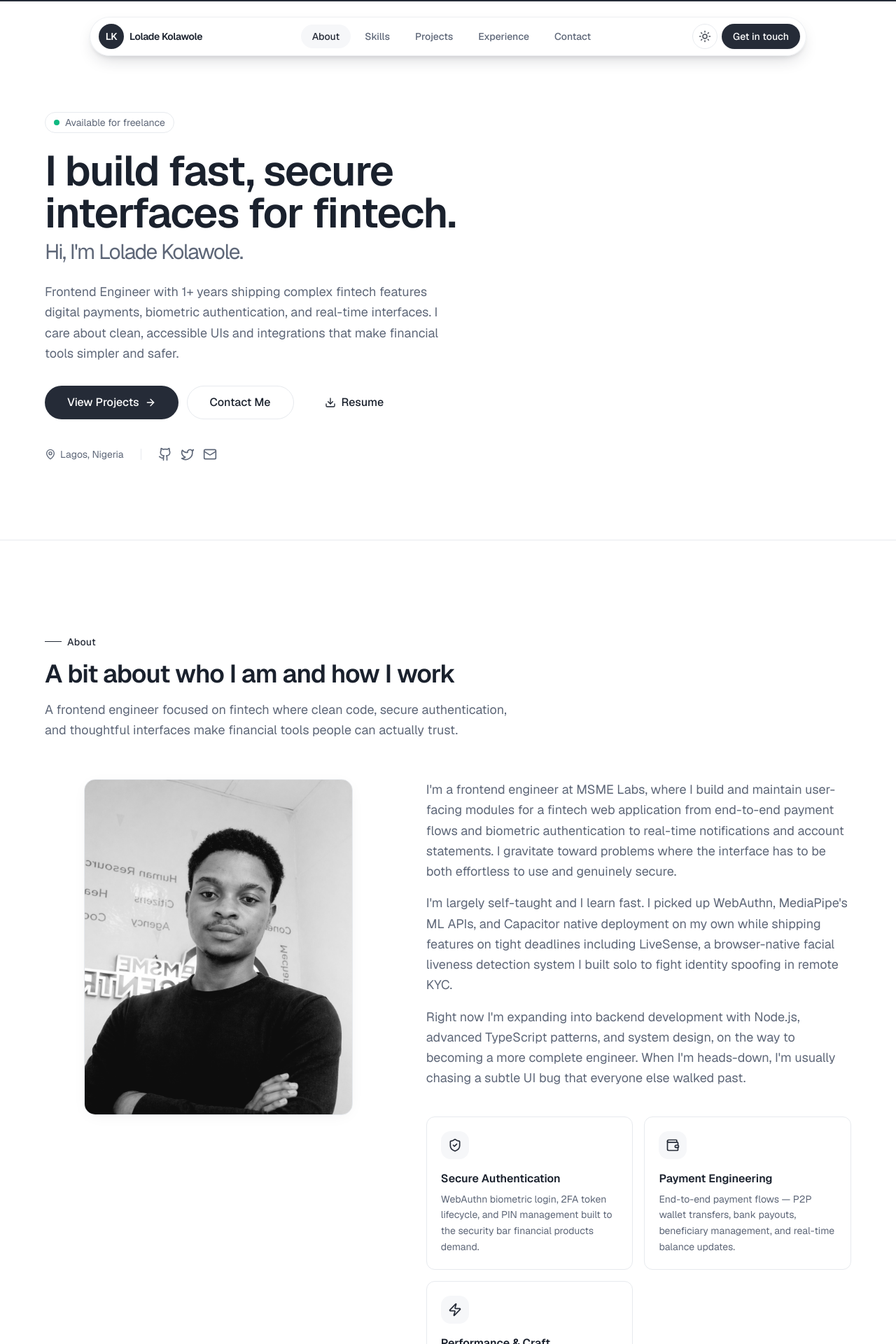
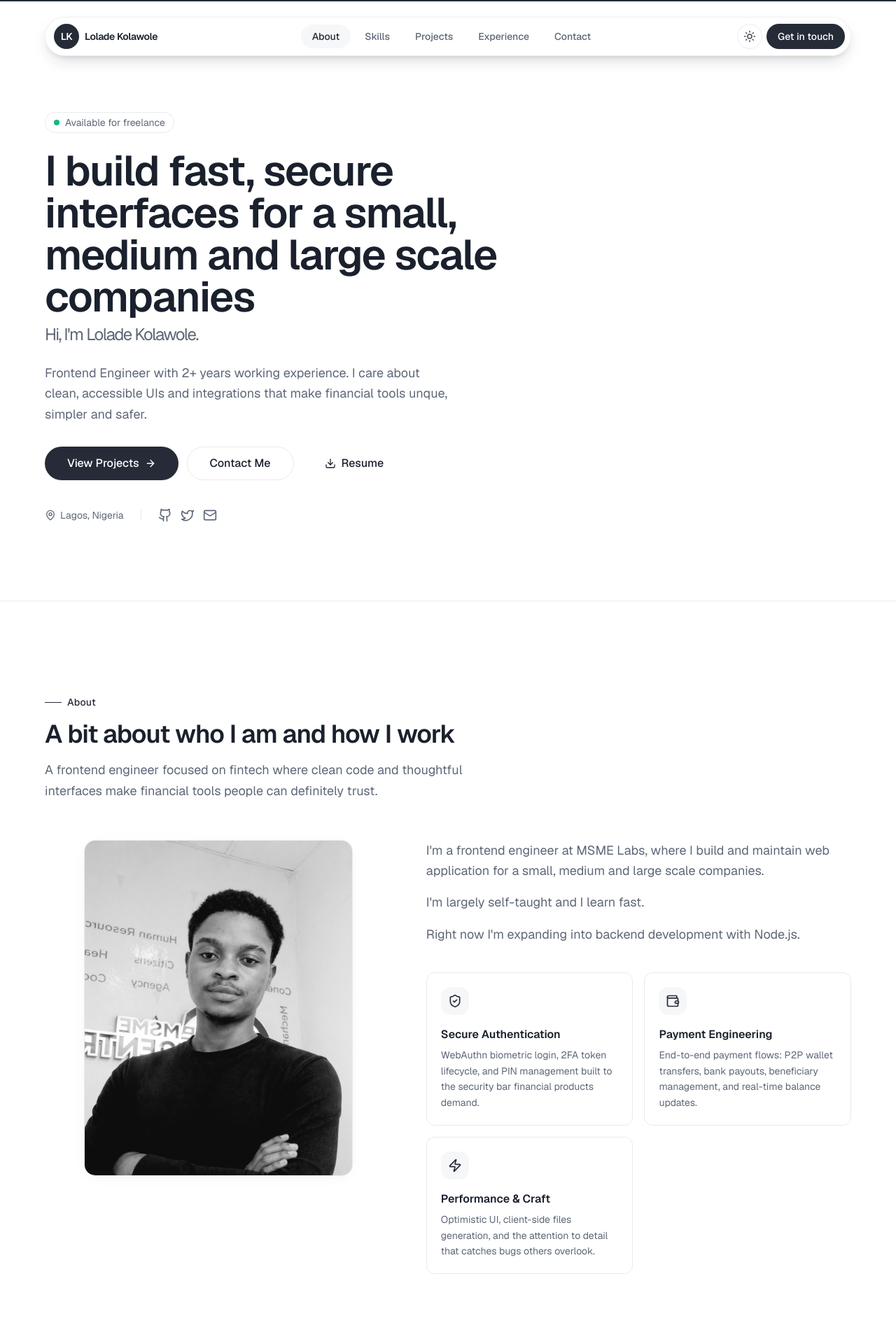
Before and after one commit to Bossz-web/portfolio, a Next.js app: page / in a window 1280 px wide. Shown: the top 1920 px of the page at 70% size. Built offline with nearby package versions, Linux system fonts and the light colour scheme.

Commit message:
Navbar adjustment

```diff
--- a/components/layout/navbar.jsx
+++ b/components/layout/navbar.jsx
@@ -41,7 +41,7 @@ export function Navbar() {
     <header className="fixed inset-x-0 top-0 z-50 px-4 pt-4 sm:pt-6">
       <nav
         className={cn(
-          "mx-auto flex h-14 max-w-5xl items-center justify-between rounded-full pl-2 pr-2",
+          "mx-auto flex h-14 max-w-6xl items-center justify-between rounded-full pl-2 pr-2",
           "border border-border/70 backdrop-blur-xl",
           "transition-[box-shadow,transform,background-color] duration-300 ease-out",
           scrolled
--- a/components/sections/experience.jsx
+++ b/components/sections/experience.jsx
@@ -13,7 +13,7 @@ export function Experience() {
         <SectionHeading
           eyebrow="Experience"
           title="Where I've made an impact"
-          description="Roles that shaped how I build — from client work to owning a product's front-end platform."
+          description="Roles that shaped how I build from client work to owning a product's front-end platform."
         />
 
         <div className="mt-14 max-w-3xl">
--- a/components/sections/hero.jsx
+++ b/components/sections/hero.jsx
@@ -39,7 +39,7 @@ export function Hero() {
             className="mt-6 text-4xl font-semibold leading-[1.05] tracking-tight text-foreground sm:text-6xl"
           >
             {personalInfo.headline}
-            <span className="mt-2 block text-2xl font-normal text-muted-foreground sm:text-3xl">
+            <span className="mt-2 block text-2xl font-normal text-muted-foreground sm:text-2xl">
               Hi, I&apos;m {personalInfo.name}.
             </span>
           </motion.h1>
--- a/content/personal.js
+++ b/content/personal.js
@@ -8,15 +8,15 @@ import { Github, Twitter, Mail, ShieldCheck, Wallet, Zap } from "lucide-react";
  */
 export const personalInfo = {
   name: "Lolade Kolawole",
-  headline: "I build fast, secure interfaces for fintech.",
+  headline: "I build fast, secure interfaces for a small, medium and large scale companies",
   role: "Frontend Engineer",
   summary:
-    "Frontend Engineer with 1+ years shipping complex fintech features digital payments, biometric authentication, and real-time interfaces. I care about clean, accessible UIs and integrations that make financial tools simpler and safer.",
-  bio: "A frontend engineer focused on fintech  where clean code, secure authentication, and thoughtful interfaces make financial tools people can actually trust.",
+    "Frontend Engineer with 2+ years working experience. I care about clean, accessible UIs and integrations that make financial tools unque, simpler and safer.",
+  bio: "A frontend engineer focused on fintech  where clean code and thoughtful interfaces make financial tools people can definitely trust.",
   story: [
-    "I'm a frontend engineer at MSME Labs, where I build and maintain user-facing modules for a fintech web application from end-to-end payment flows and biometric authentication to real-time notifications and account statements. I gravitate toward problems where the interface has to be both effortless to use and genuinely secure.",
-    "I'm largely self-taught and I learn fast. I picked up WebAuthn, MediaPipe's ML APIs, and Capacitor native deployment on my own while shipping features on tight deadlines including LiveSense, a browser-native facial liveness detection system I built solo to fight identity spoofing in remote KYC.",
-    "Right now I'm expanding into backend development with Node.js, advanced TypeScript patterns, and system design, on the way to becoming a more complete engineer. When I'm heads-down, I'm usually chasing a subtle UI bug that everyone else walked past.",
+    "I'm a frontend engineer at MSME Labs, where I build and maintain web application for a small, medium and large scale companies.",
+    "I'm largely self-taught and I learn fast.",
+    "Right now I'm expanding into backend development with Node.js.",
   ],
   location: "Lagos, Nigeria",
   email: "kolawolepsalmson@gmail.com",
@@ -41,13 +41,13 @@ export const strengths = [
   {
     title: "Payment Engineering",
     description:
-      "End-to-end payment flows — P2P wallet transfers, bank payouts, beneficiary management, and real-time balance updates.",
+      "End-to-end payment flows: P2P wallet transfers, bank payouts, beneficiary management, and real-time balance updates.",
     icon: Wallet,
   },
   {
     title: "Performance & Craft",
     description:
-      "Optimistic UI, client-side PDF/CSV/XLSX generation, and the attention to detail that catches bugs others overlook.",
+      "Optimistic UI, client-side files generation, and the attention to detail that catches bugs others overlook.",
     icon: Zap,
   },
 ];
--- a/content/skills.js
+++ b/content/skills.js
@@ -61,6 +61,7 @@ export const skillCategories = [
       "Node.js (Backend)",
       "Advanced TypeScript Patterns",
       "System Design",
+      "React Native",
     ],
   },
 ];
```
Also changed, not shown: 1 other file (tests, documents, lock files or other folders).
